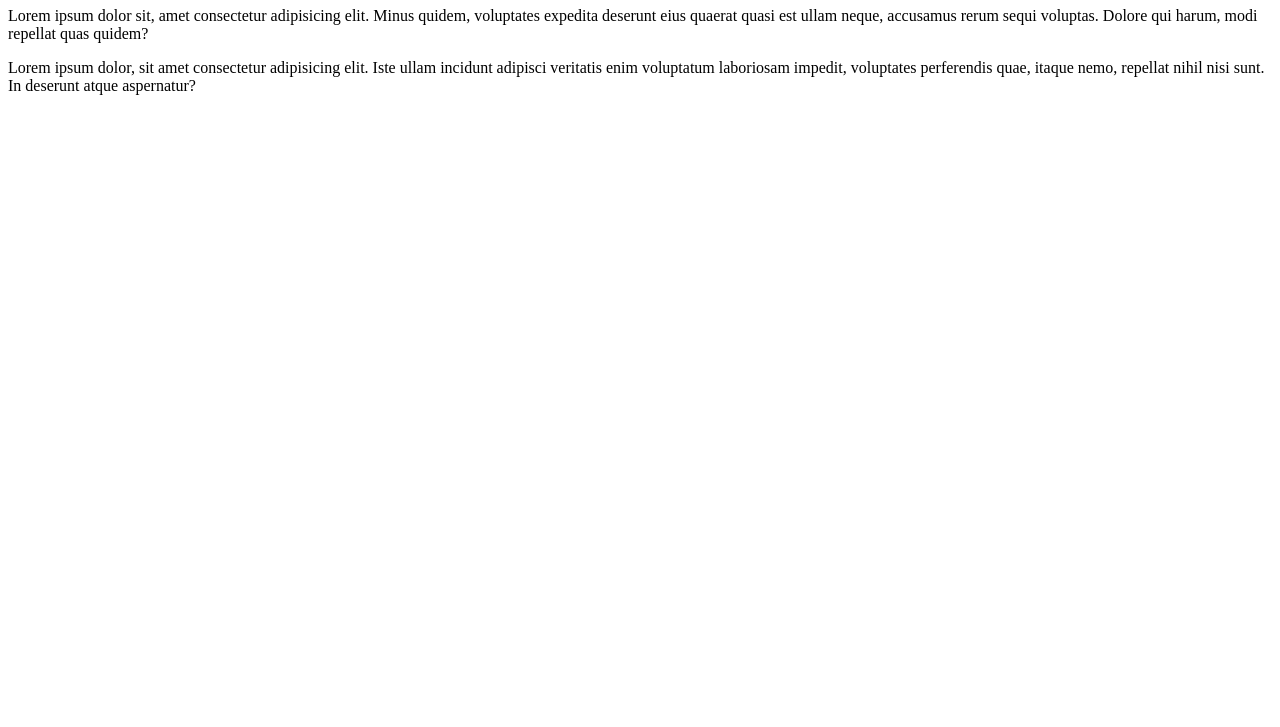
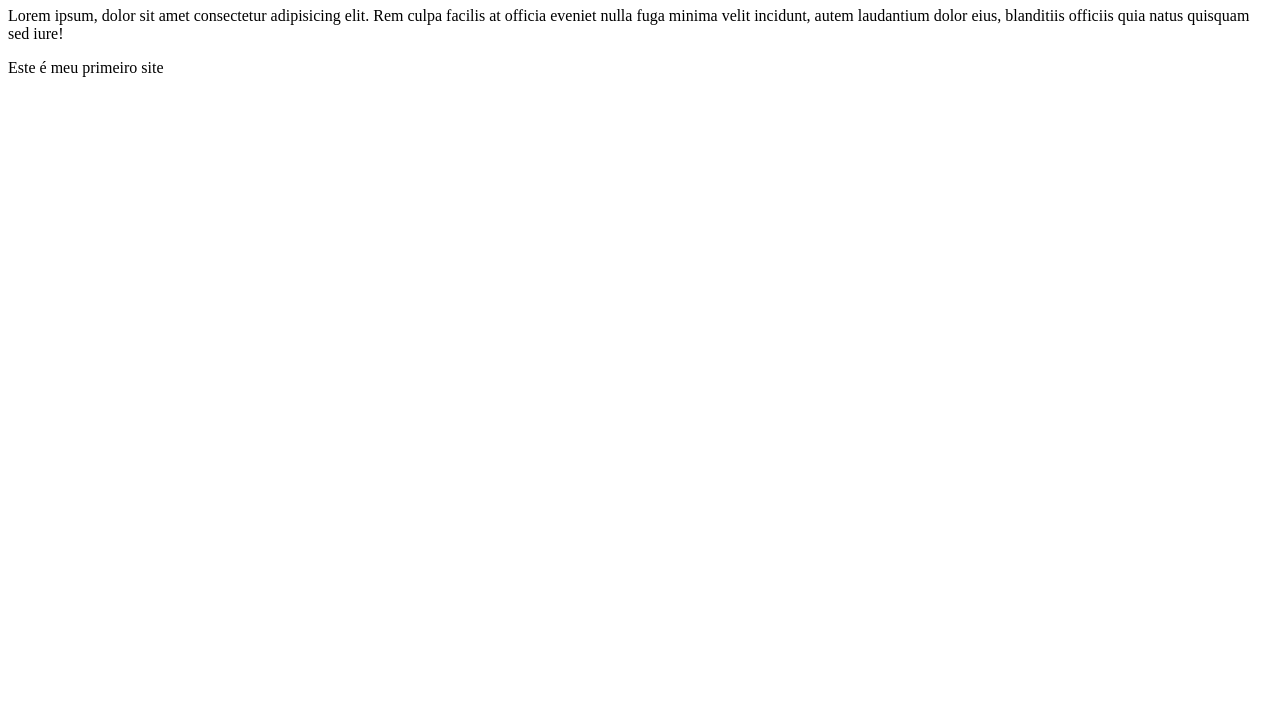
Before and after one commit to RBLemes/estudo_git, a plain HTML site: page site_exemplo/index.html in a window 1280 px wide. Shown: the part 73-800 px from the top of the page. Drawn offline with Linux system fonts and the light colour scheme.

Commit message:
paragrafo

```diff
--- a/site_exemplo/index.html
+++ b/site_exemplo/index.html
@@ -7,7 +7,7 @@
 </head>
 <body>
     <h1>Olá, seja bem vindo</h1>
-    <p>Lorem ipsum dolor sit, amet consectetur adipisicing elit. Minus quidem, voluptates expedita deserunt eius quaerat quasi est ullam neque, accusamus rerum sequi voluptas. Dolore qui harum, modi repellat quas quidem?</p>
-    <p>Lorem ipsum dolor, sit amet consectetur adipisicing elit. Iste ullam incidunt adipisci veritatis enim voluptatum laboriosam impedit, voluptates perferendis quae, itaque nemo, repellat nihil nisi sunt. In deserunt atque aspernatur?</p>
+    <p>Lorem ipsum, dolor sit amet consectetur adipisicing elit. Rem culpa facilis at officia eveniet nulla fuga minima velit incidunt, autem laudantium dolor eius, blanditiis officiis quia natus quisquam sed iure!</p>
+    <p>Este é meu primeiro site</p>
 </body>
 </html>
```
